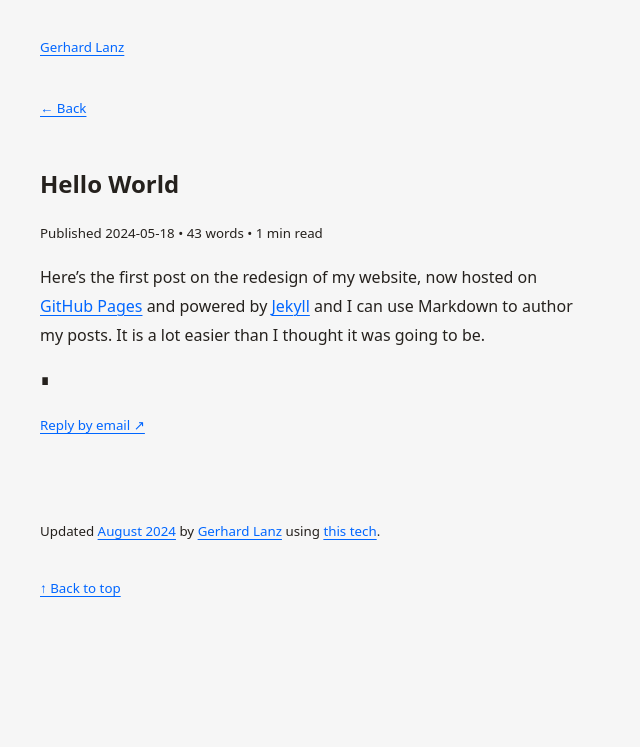
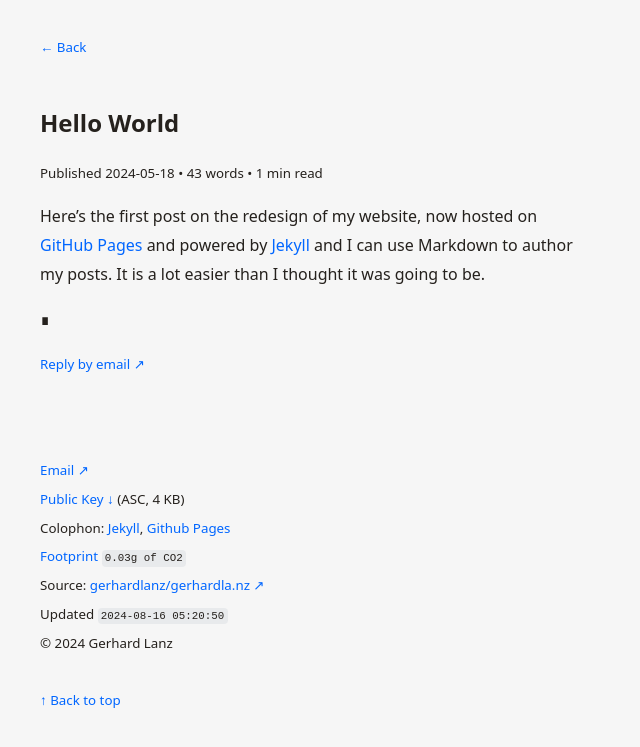
Before and after one commit to gerhardlanz/gerhardla.nz, a Jekyll site: the page built from _posts/2024-05-18-hello-world.md, in a window 1280 px wide. Shown: the top 747 px of the page, without its empty margins (0-640 px from the left). Built offline with Jekyll 4.4.1, drawn with Linux system fonts in a browser that asks for light colours; Markdown is read by kramdown in place of the engine named in the settings.

Commit message:
chore: update default.html text-decoration for improved readability

```diff
--- a/_layouts/default.html
+++ b/_layouts/default.html
@@ -30,7 +30,7 @@
 
         a {
             color: light-dark(#06F, #9CF);
-            text-decoration: underline;
+            text-decoration: none;
             text-decoration-color: light-dark(#06F, #9CF);
             text-decoration-thickness: 1px;
             text-underline-offset: 3px
@@ -89,16 +89,16 @@
 
 <body>
     <div>
-        <nav>
-            <small>
-                <a href="/">Gerhard Lanz</a>
-            </small>
-        </nav>
         <article>{{ content }}<br></article>
         <footer>
             <small>
-                Updated <a href="/now">{{ "now" | date: "%B %Y" }}</a> by <a href="/about">Gerhard Lanz</a> using <a
-                    href="/uses">this tech</a>.<br><br>
+                <a href="mailto:me@gerhardla.nz?subject={{ site.url }}{{ page.url }}">Email ↗</a><br>
+                <a href="/assets/gerhardlanz.asc">Public Key ↓</a> (ASC, 4 KB)<br>
+                Colophon: <a href="https://jekyllrb.com">Jekyll</a>, <a href="https://pages.github.com">Github Pages</a><br>
+                <a href="https://www.websitecarbon.com/website/gerhardla-nz/)">Footprint</a> <code>0.03g of CO2</code><br>
+                Source: <a href="https://github.com/gerhardlanz/gerhardla.nz">gerhardlanz/gerhardla.nz ↗</a><br>
+                Updated <code>{{ "now" | date: "%Y-%m-%d %T" }}</code><br>
+                © 2024 Gerhard Lanz<br><br>
                 <a href="#">↑ Back to top</a>
         </footer>
     </div>
```
